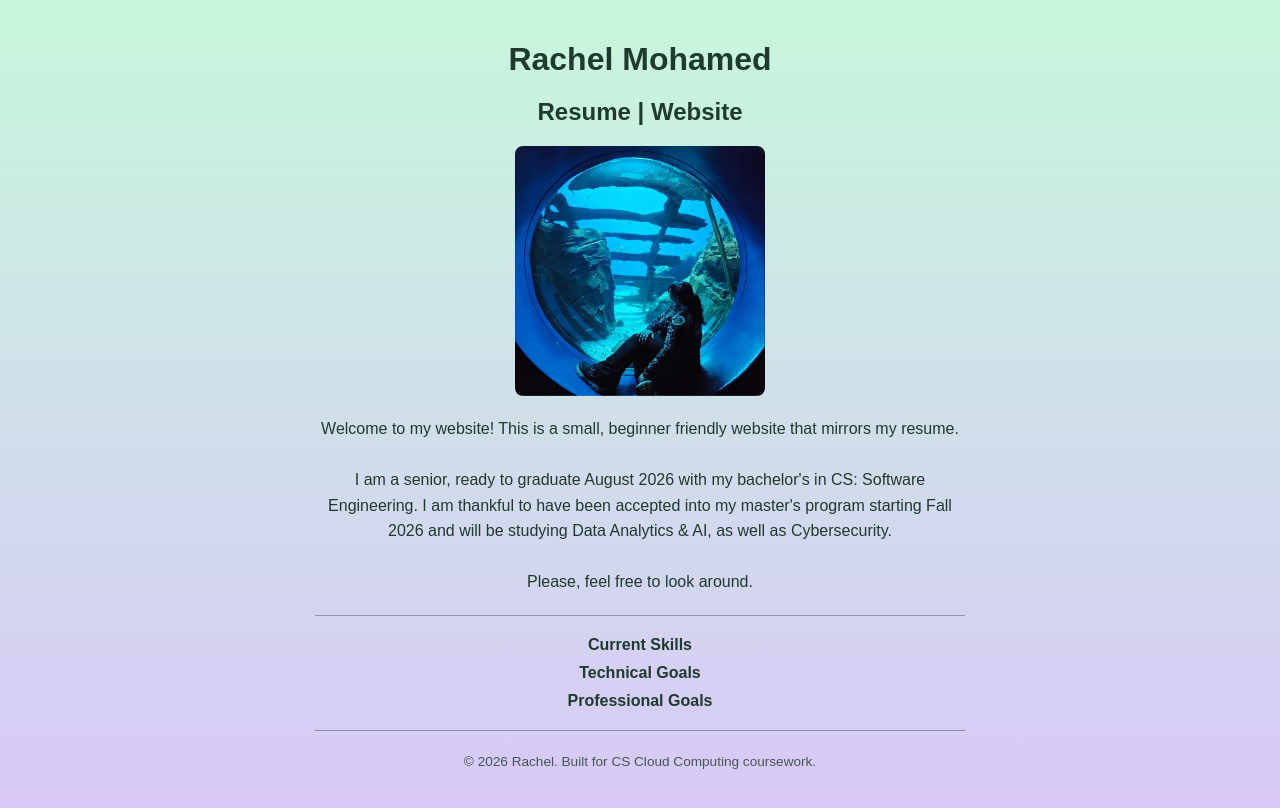
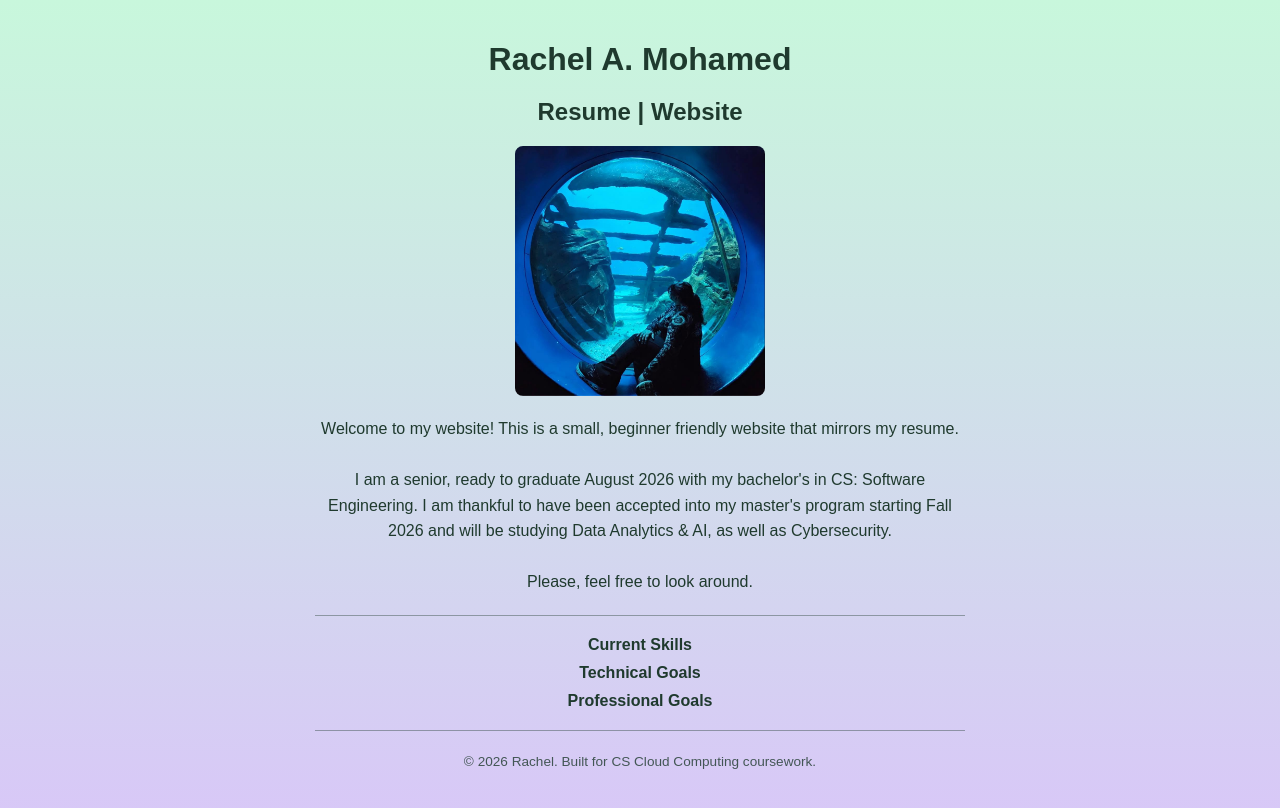
Before and after one commit to rmohamed93/final-website, a plain HTML site: page index.html in a window 1280 px wide. Drawn offline with Linux system fonts and the light colour scheme.

Commit message:
index.html was changed for demo.

```diff
--- a/index.html
+++ b/index.html
@@ -7,7 +7,8 @@
     </head>
 
     <body class="page-index">
-        <h1>Rachel Mohamed</h1>
+        <!--I changed <h1>[text]</h1> - Rachel Mohamed-->
+        <h1>Rachel <strong>A.</strong> Mohamed</h1>
         <h2>Resume | Website</h2>
 
         <img src="photo1.jpg" alt="Photo of Rachel">
```
